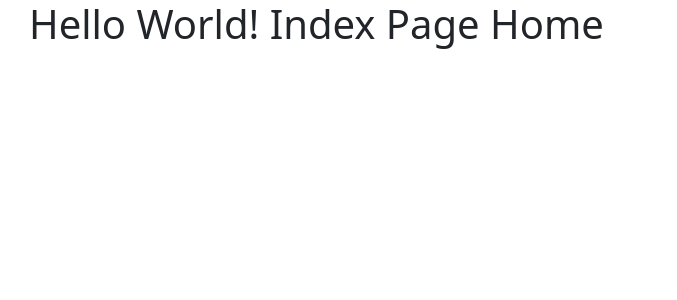
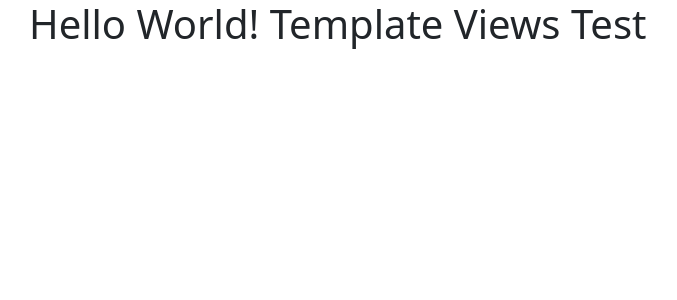
Before and after one commit to Iqbalshahzad96/Advance_Django, a Django app: template templates/index.html in a window 1280 px wide. Shown: the top 300 px of the page, without its empty margins (53-730 px from the left). Run offline with Django 3.2, Linux system fonts and the light colour scheme; the template is opened without the code that fills it, so the values that code supplies are empty.

Commit message:
Template Views

```diff
--- a/advcbv/urls.py
+++ b/advcbv/urls.py
@@ -19,5 +19,5 @@ from basic_app import views
 
 urlpatterns = [
     path('admin/', admin.site.urls),
-    path('', views.CBView.as_view(), name='index')
+    path('', views.IndexView.as_view(), name='index')
 ]
--- a/templates/index.html
+++ b/templates/index.html
@@ -1,5 +1,5 @@
 {%extends 'base.html'%}
 
 {%block body_block%}
-    <h1>Hello World! Index Page Home</h1>
+    <h1>Hello World! Template Views Test</h1>
 {% endblock %}
```
Also changed, not shown: basic_app/views.py (+3 -5 lines).
